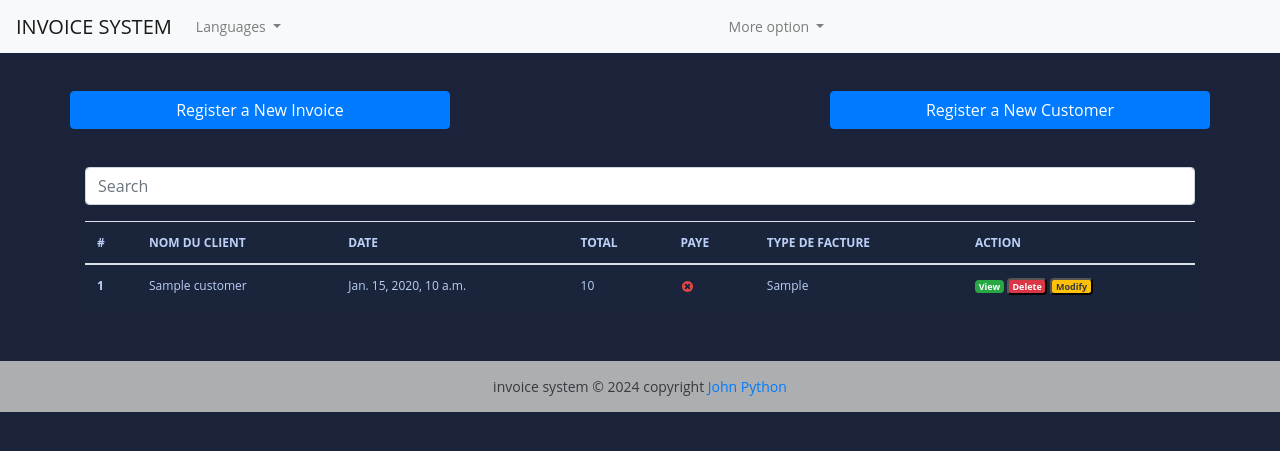
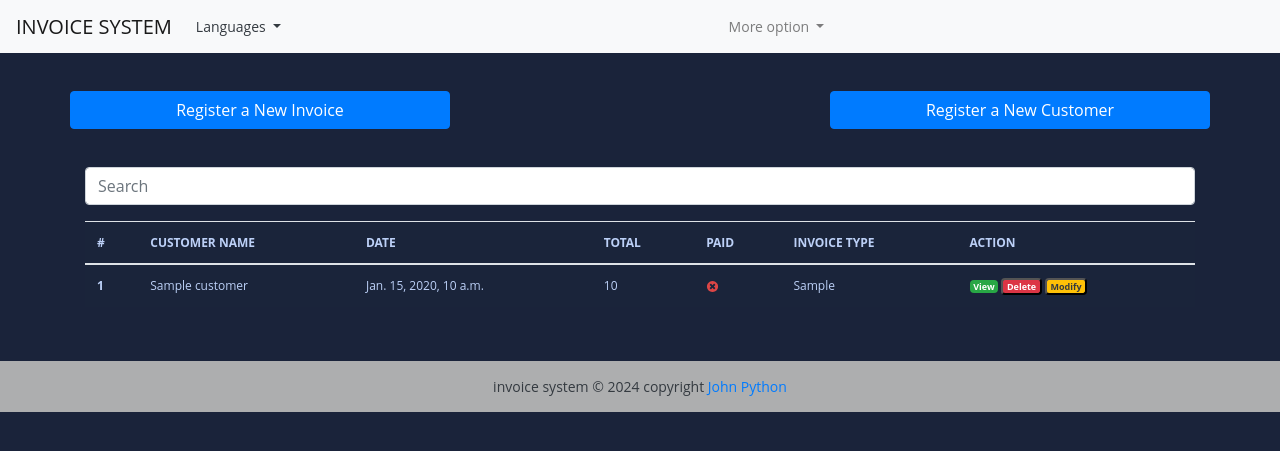
Before and after one commit to JeanNkada/mon_app_fact, a Django app: template templates/index.html in a window 1280 px wide. Shown: the top 451 px of the page. Run offline with Django 3.2, Linux system fonts and the light colour scheme; the template is opened without the code that fills it: most values are stand-ins (such as "Sample title", 1, 10 or a date in 2020).

Commit message:
Traduction de l'application en plusieurs langues

```diff
--- a/facturier/urls.py
+++ b/facturier/urls.py
@@ -3,11 +3,15 @@ from django.conf import settings
 from django.contrib import admin
 from django.conf.urls.static import static
 from django.urls import include, path
+from django.conf.urls.i18n import i18n_patterns
 
 urlpatterns = [
     path('admin/', admin.site.urls),
+
+]
+urlpatterns += i18n_patterns(
     path('', include('fact_app.urls')),
-]
+)
 
 if settings.DEBUG:
 
--- a/templates/base.html
+++ b/templates/base.html
@@ -1,6 +1,7 @@
 <!DOCTYPE html>
 {% load static %}
-<html lang="en">
+{% load i18n %}
+<html lang="">
     <head>
         <meta charset="UTF-8">
         <meta name="viewport" content="width=device-width, initial-scale=1.0">
@@ -14,7 +15,9 @@
         <title>Facture</title>
     </head>
     <body>
+        {% get_available_languages as LANGUAGES %}
 
+        {% get_language_info_list for LANGUAGES as languages %}
         <!-- début header -->
         <header>
             <nav class="navbar navbar-expand-lg navbar-light bg-light">
@@ -25,15 +28,16 @@
 
                 <div class="collapse navbar-collapse" id="navbarSupportedContent">
                     <ul class="navbar-nav mr-auto">
-                <li class="nav-item dropdown">
-                    <a class="nav-link dropdown-toggle" href="#" role="button" data-toggle="dropdown" aria-expanded="false">
+                        <div class="nav-items dropdown">
+                            <a href="#" class="nav-link text-dark dropdown-toggle" id="navbarDropdown" role="button" data-toggle="dropdown" aria-haspopup="true" aria-expanded="false">
                                 Languages
                             </a>
-                    <div class="dropdown-menu">
-                    <a class="dropdown-item" href="#"> English </a>
-                    <a class="dropdown-item" href="#">French</a>
+                            <div class="dropdown-menu" aria-labelledby="navbarDropdown">
+                                {% for language in languages %}
+                                    <a class="dropdown-item" href="/{{language.code}}">{{ language.name_local }}</a>
+                                {% endfor %}
                             </div>
-                </li>
+                        </div>
                     </ul>
                 </div>
 
--- a/templates/index.html
+++ b/templates/index.html
@@ -1,5 +1,6 @@
 {% extends "base.html" %}
 {% load static %}
+{% load i18n %}
 
 
 
@@ -8,7 +9,7 @@
 
 <div class="row">
     <a href="{% url 'add-invoice' %}" class="btn col-md-4 btn-primary">
-        Register a New Invoice <span class="badge text-bg-secondary"></span>
+        {% trans 'Register a New Invoice' %} <span class="badge text-bg-secondary"></span>
     </a>
 
     <a href='#' class="col-md-4">
@@ -16,7 +17,7 @@
     </a>
 
     <a href="{% url 'add-customer' %}" class="btn col-md-4 btn-primary">
-        Register a New Customer <span class="badge text-bg-secondary"></span>
+        {% trans 'Register a New Customer' %} <span class="badge text-bg-secondary"></span>
     </a>
 
 </div>
@@ -32,12 +33,12 @@
         <thead>
             <tr>
                 <th scope="col">#</th>
-                <th scope="col">NOM DU CLIENT</th>
-                <th scope="col">DATE</th>
-                <th scope="col">TOTAL</th>
-                <th scope="col">PAYE</th>
-                <th scope="col">TYPE DE FACTURE</th>
-                <th scope="col">ACTION</th>
+                <th scope="col">{% trans 'CUSTOMER NAME' %}</th>
+                <th scope="col">{% trans 'DATE' %}</th>
+                <th scope="col">{% trans 'TOTAL' %}</th>
+                <th scope="col">{% trans 'PAID' %}</th>
+                <th scope="col">{% trans 'INVOICE TYPE' %}</th>
+                <th scope="col">{% trans 'ACTION' %}</th>
             </tr>
         </thead>
         <tbody id="myTable">
@@ -61,16 +62,16 @@
                     <td>{{facture.get_invoice_type_display }}</td>
                     <!--actions sur la facture-->
                     <td>
-                        <a href="{% url 'view-invoice' pk=facture.pk %}" title="Detail" class="badge text-white bg-success">View</a>
+                        <a href="{% url 'view-invoice' pk=facture.pk %}" title="Detail" class="badge text-white bg-success">{% trans 'View' %}</a>
 
                     <button id="btn-invoice-sup" type="button" data-toggle="modal" data-target="#supprimer"
                             class="badge text-white bg-danger" title="Supprimer" data-id="{{ facture.pk }}"
-                            data-customer="{{facture.customer.name}}">Delete
+                            data-customer="{{facture.customer.name}}">{% trans 'Delete' %}
                     </button>
 
                     <button id="btn-invoice-mod" type="button" data-toggle="modal" title="Modifier" data-target="#modifier"
                             data-id="{{facture.pk}}" data-customer="{{facture.customer.name}}"
-                        class="badge text-dark bg-warning">Modify
+                        class="badge text-dark bg-warning">{% trans 'Modify' %}
                     </button>
                     </td>
                 </tr>
@@ -112,7 +113,7 @@
 
             {% else %}
 
-                <p class="text-center text-white">No invoice found.</p>
+                <p class="text-center text-white">{% trans 'No invoice found.' %}</p>
             {% endif %}
 
 
@@ -126,7 +127,7 @@
     <div class="modal-dialog" role="document">
         <div class="modal-content">
             <div class="modal-header">
-                <h5 class="modal-title text-dark text-center" id="exampleModalLabel">Modification</h5>
+                <h5 class="modal-title text-dark text-center" id="exampleModalLabel">{% trans 'Modify' %}</h5>
                 <button type="button" class="close" data-dismiss="modal" aria-label="Close">
                 <span aria-hidden="true">&times;</span>
                 </button>
@@ -137,18 +138,18 @@
 
                     <input name="id_modified" type="hidden" id="id_modified">
 
-                    <label id="label_id" class="text-dark checkbox-inline"> <strong id="strong_id"> This bill has been paid ?</strong></label>
+                    <label id="label_id" class="text-dark checkbox-inline"> <strong id="strong_id">{% trans 'This bill has been paid ?' %} </strong></label>
 
                     <input type="radio" id="html" name="modified" value="True">
-                    <label class="text-white bg-primary" for="html">Yes</label>
+                    <label class="text-white bg-primary" for="html">{% trans 'Yes' %}</label>
 
                     <input type="radio" id="css" name="modified" value="False">
-                    <label class="text-white bg-danger" for="css">No</label><br>
+                    <label class="text-white bg-danger" for="css">{% trans 'No' %}</label><br>
 
                 </div>
                 <div class="modal-footer">
-                    <button type="button" class="btn btn-secondary" data-dismiss="modal">Close</button>
-                    <button type="submit" class="btn btn-primary">Save</button>
+                    <button type="button" class="btn btn-secondary" data-dismiss="modal">{% trans 'Close' %}</button>
+                    <button type="submit" class="btn btn-primary">{% trans 'Save' %}</button>
                 </div>
             </form>
         </div>
@@ -162,7 +163,7 @@
     <div class="modal-dialog" role="document">
         <div class="modal-content">
             <div class="modal-header">
-                <h5 class="modal-title text-dark" id="sexampleModalLabel">Delete invoice</h5>
+                <h5 class="modal-title text-dark" id="sexampleModalLabel">{% trans 'Delete invoice' %}</h5>
                 <button type="button" class="close" data-dismiss="modal" aria-label="Close">
                 <span aria-hidden="true">&times;</span>
                 </button>
@@ -171,11 +172,11 @@
                 <form method="post">
                 {% csrf_token %}
                 <input name="id_supprimer" type="hidden" id="id_supprimer">
-                <label id="label_id_s" class="text-dark checkbox-inline"> <strong id="strong_id_s">Are you sure you want to delete the invoice ?</strong></label>
+                <label id="label_id_s" class="text-dark checkbox-inline"> <strong id="strong_id_s">{% trans 'Are you sure you want to delete the invoice ?' %}</strong></label>
 
                 <div class="modal-footer">
-                    <button type="button" class="btn btn-secondary" data-dismiss="modal">Close</button>
-                    <button type="submit" class="btn btn-danger">Delete</button>
+                    <button type="button" class="btn btn-secondary" data-dismiss="modal">{% trans 'Close' %}</button>
+                    <button type="submit" class="btn btn-danger">{% trans 'Delete' %}</button>
                 </div>
                 </form>
             </div>
```
Also changed, not shown: fact_app/models.py (+7 -5 lines), fact_app/views.py (+9 -7 lines), facturier/settings.py (+10 -0 lines), db.sqlite3, locale/fr/LC_MESSAGES/django.po (added), 1 other file. Lines whose indentation alone changed are shown as unchanged.
